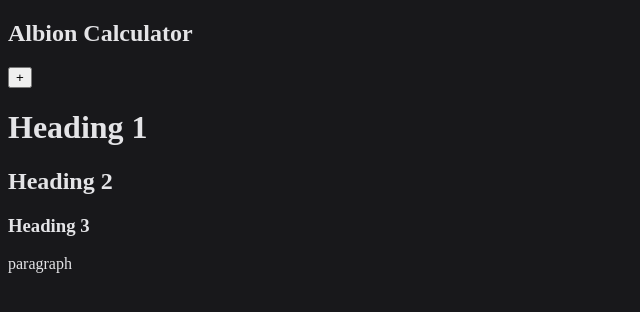
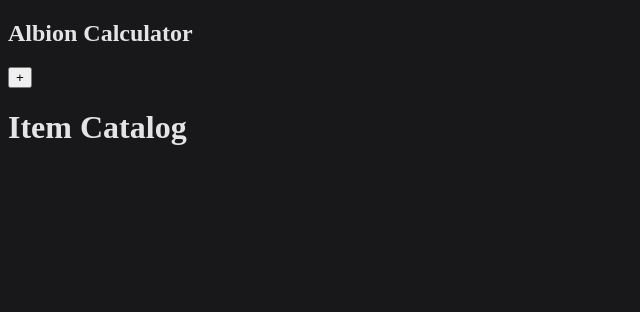
Before and after one commit to Chalermchon/albion-tools, a SvelteKit app: page / in a window 1280 px wide. Shown: the top 312 px of the page, without its empty margins (0-640 px from the left). Built offline with nearby package versions, Linux system fonts and the light colour scheme.

Commit message:
feat(component): add the drawer component

```diff
--- /dev/null
+++ b/src/actions/click-outside.ts
@@ -0,0 +1,19 @@
+export function clickOutside(node: HTMLElement, ignore?: string) {
+	const handleClick = (event: Event) => {
+		const target = event.target as HTMLElement;
+		if (!event.target || (ignore && target.closest(ignore))) {
+			return;
+		}
+		if (node && !node.contains(target) && !event.defaultPrevented) {
+			node.dispatchEvent(new CustomEvent('clickOutside'));
+		}
+	};
+
+	document.addEventListener('click', handleClick, true);
+
+	return {
+		destroy() {
+			document.removeEventListener('click', handleClick, true);
+		}
+	};
+}
--- a/src/app.css
+++ b/src/app.css
@@ -1,6 +1,12 @@
 @tailwind base;
 @tailwind components;
 @tailwind utilities;
+
+@layer base {
+	.fixed-tr {
+		@apply fixed top-0 right-0;
+	}
+}
 
 @layer components {
 	.h1 {
@@ -18,4 +24,10 @@
 	.item {
 		@apply relative min-w-24 max-w-24 min-h-24 max-h-24 m-4 rounded-lg;
 	}
+	.drawer-animation {
+		@apply transition ease-in-out delay-150;
+	}
+	.scrollable {
+		@apply overflow-auto;
+	}
 }
--- a/src/app.d.ts
+++ b/src/app.d.ts
@@ -8,6 +8,12 @@
 		// interface PageState {}
 		// interface Platform {}
 	}
+
+	declare namespace svelteHTML {
+		interface HTMLAttributes<T> {
+			'on:clickOutside'?: CompositionEventHandler<T>;
+		}
+	}
 }
 
 export {};
--- /dev/null
+++ b/src/components/drawer.svelte
@@ -0,0 +1,24 @@
+<script lang="ts">
+	import { clickOutside } from 'actions/click-outside';
+
+	export let isOpen: boolean = true;
+
+	function close(event: Event) {
+		isOpen = false;
+		const target = event.target as HTMLElement;
+		target.scrollTo(0, 0);
+	}
+</script>
+
+<div
+	class={`fixed-tr h-screen w-screen z-20 bg-transparent backdrop-blur-sm drawer-animation ${isOpen ? 'translate-x-0' : 'translate-x-full'}`}
+></div>
+<div
+	class={`fixed-tr h-screen w-3/4 z-50 bg-oslo-gray-950 shadow-slate-50 drawer-animation ${isOpen ? 'translate-x-0' : 'translate-x-full'} p-8 scrollable`}
+	use:clickOutside
+	on:clickOutside={close}
+>
+	<div class={$$props.class}>
+		<slot />
+	</div>
+</div>
--- a/src/routes/+page.svelte
+++ b/src/routes/+page.svelte
@@ -1,10 +1,15 @@
 <script>
 	import AddItemButton from 'components/add-item-button.svelte';
+	import Drawer from 'components/drawer.svelte';
+
+	export let isOpen = false;
 </script>
 
-<AddItemButton />
-
-<h1 class="h1">Heading 1</h1>
-<h2 class="h2">Heading 2</h2>
-<h3 class="h3">Heading 3</h3>
-<p class="p">paragraph</p>
+<AddItemButton
+	on:click={() => {
+		isOpen = true;
+	}}
+/>
+<Drawer bind:isOpen>
+	<h1 class="h1">Item Catalog</h1>
+</Drawer>
--- a/svelte.config.js
+++ b/svelte.config.js
@@ -15,6 +15,7 @@
 		}),
 		alias: {
 			lib: 'src/lib',
+			actions: 'src/actions',
 			components: 'src/components'
 		},
 		paths: {
--- a/tailwind.config.js
+++ b/tailwind.config.js
@@ -3,6 +3,21 @@
 	content: ['./src/**/*.{html,js,svelte,ts}'],
 	theme: {
 		extend: {
+			colors: {
+				'oslo-gray': {
+					50: '#f6f6f6',
+					100: '#e7e7e7',
+					200: '#d1d1d1',
+					300: '#b0b0b0',
+					400: '#8c8c8c',
+					500: '#6d6d6d',
+					600: '#5d5d5d',
+					700: '#4f4f4f',
+					800: '#454545',
+					900: '#3d3d3d',
+					950: '#262626'
+				}
+			},
 			fontSize: {
 				sm: '0.8rem',
 				base: '1rem',
--- a/tsconfig.json
+++ b/tsconfig.json
@@ -14,6 +14,7 @@
 		"baseUrl": "src",
 		"paths": {
 			"$lib/*": ["src/lib"],
+			"$actions/*": ["src/actions"],
 			"$components/*": ["src/components"]
 		}
 	}
```
